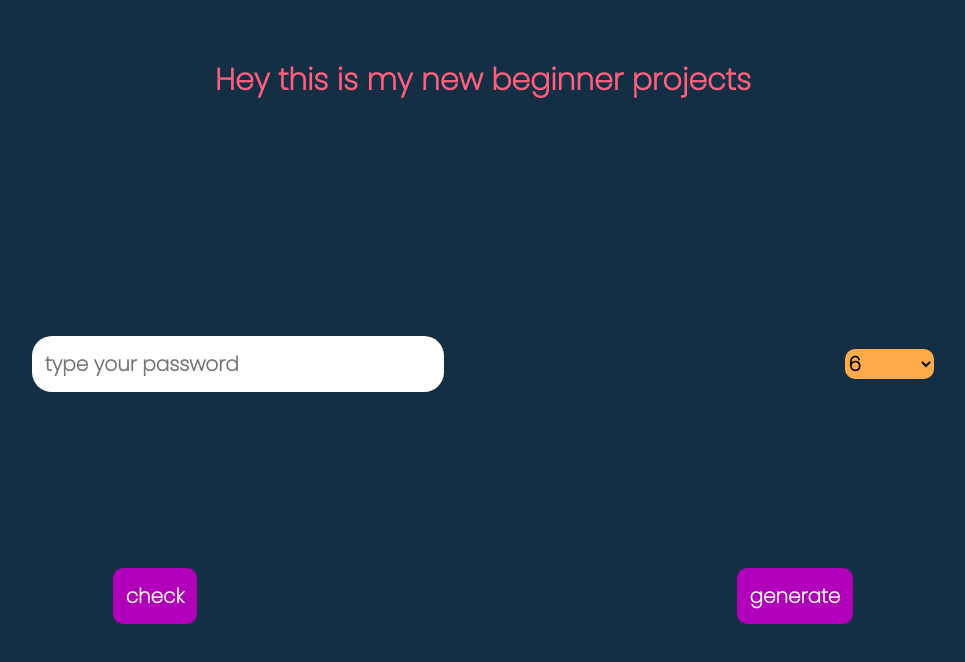
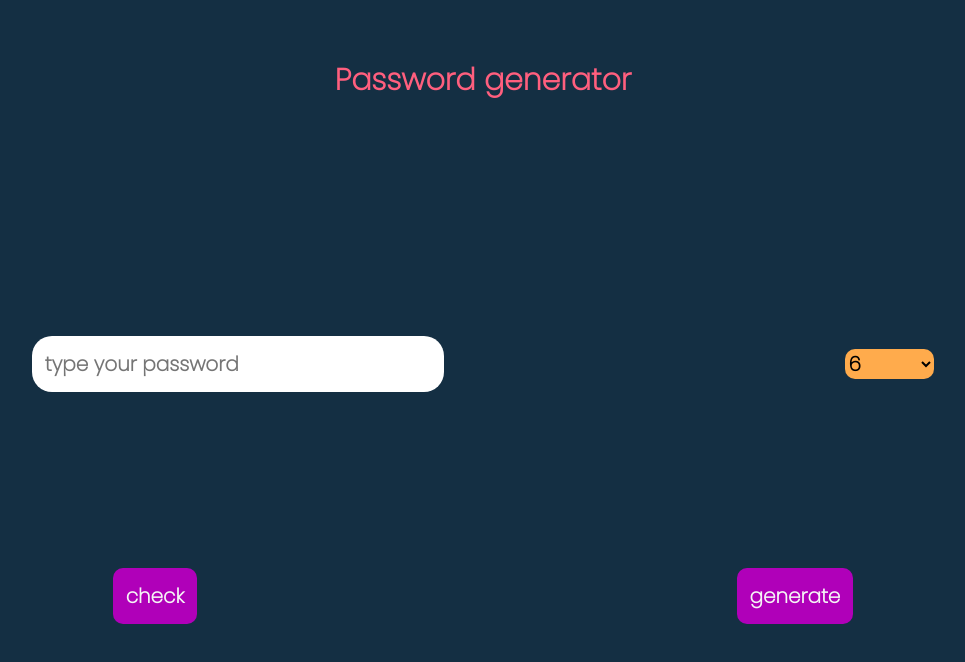
Before and after one commit to Yasar195/password-generator, a plain HTML site: page index.html in a window 1280 px wide. Shown: the whole page, without its empty margins (157-1122 px from the left). Drawn offline with Linux system fonts and the light colour scheme.

Commit message:
changed some description of the project

```diff
--- a/index.html
+++ b/index.html
@@ -12,7 +12,7 @@
 </head>
 <body>
     <div id="header">
-        <h1>Hey this is my new beginner projects</h1>
+        <h1>Password generator</h1>
     </div>
     <div id="body">
         <span>
```
Also changed, not shown: 1 other file.
